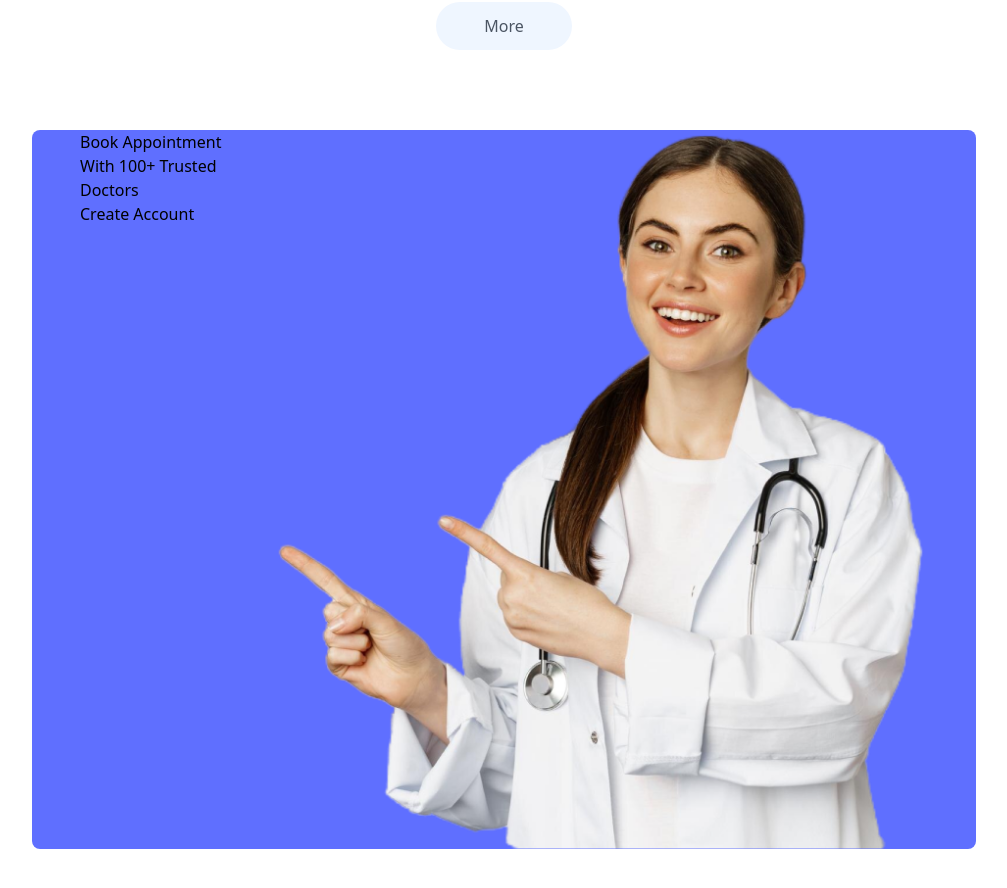
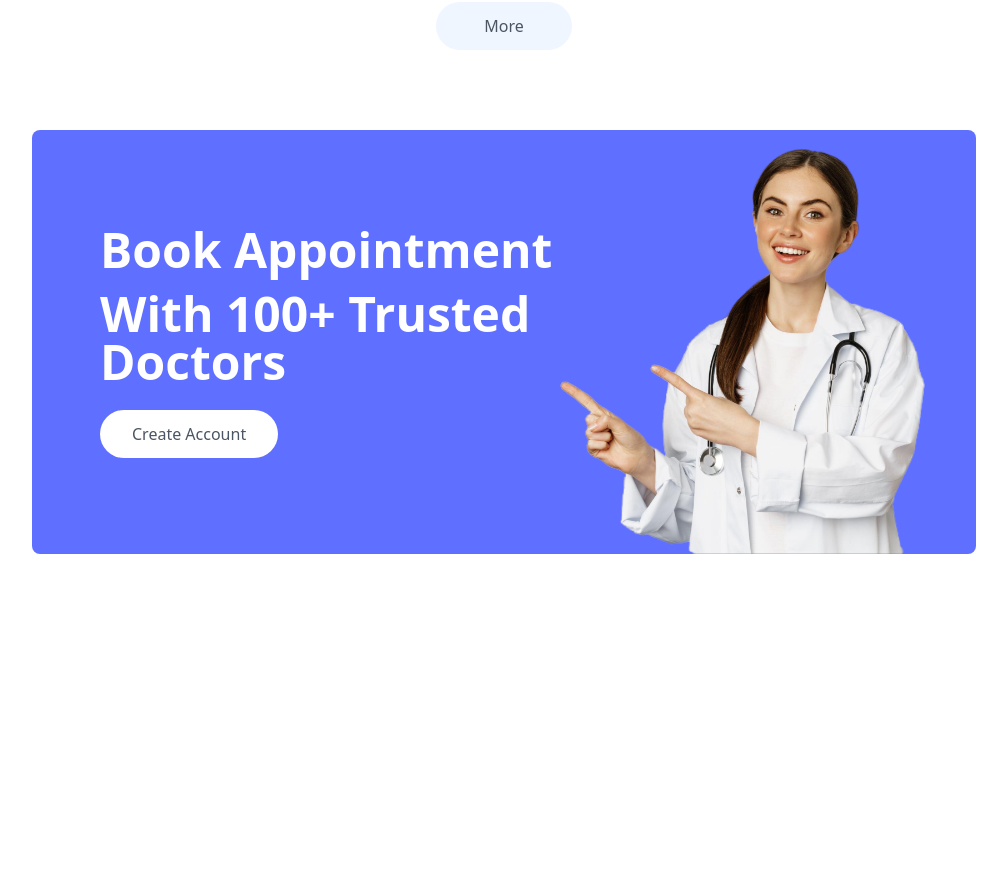
Before and after one commit to raslanrizvi/doctor-booking-mern, a React (Vite) app in the folder frontend/: page / in a window 1280 px wide. Shown: the part 2400-3288 px from the top of the page, without its empty margins (136-1143 px from the left). After the commit the page ends 3034 px from the top, so only its background shows below. Built offline with nearby package versions, Linux system fonts and the light colour scheme.

Commit message:
Completed

```diff
--- a/frontend/src/components/HomeBanner.jsx
+++ b/frontend/src/components/HomeBanner.jsx
@@ -1,21 +1,36 @@
 import React from "react"
 import { assets } from "../assets/assets"
+import { useNavigate } from "react-router-dom"
 
 const HomeBanner = () => {
+  const navigate = useNavigate()
+
   return (
     <div className='flex bg-primary rounded-lg px-6 sm:px-10 md:px-14 lg:px-12 my-20 md:mx-10'>
       {/* ---- Left Side ---- */}
-      <div>
-        <div>
+      <div className='flex-1 py-8 sm:py-10 md:py-16 lg:py-24 lg:pl-5'>
+        <div className='text-xl sm:text-2xl md:text-3xl lg:text-5xl font-semibold text-white'>
           <p>Book Appointment</p>
-          <p>With 100+ Trusted Doctors</p>
+          <p className='mt-4'>With 100+ Trusted Doctors</p>
         </div>
-        <button>Create Account</button>
+        <button
+          onClick={() => {
+            navigate(`/login`)
+            scrollTo(0, 0)
+          }}
+          className='bg-white text-sm sm:text-base text-gray-600 px-8 py-3 rounded-full mt-6 hover:scale-105 transition-all'
+        >
+          Create Account
+        </button>
       </div>
 
       {/* ---- Right Side ---- */}
-      <div>
-        <img src={assets.appointment_img} alt='' />
+      <div className='hidden md:block md:w-1/2 lg:w-[370px] relative'>
+        <img
+          className='w-full absolute bottom-0 right-0 max-w-md'
+          src={assets.appointment_img}
+          alt=''
+        />
       </div>
     </div>
   )
```
